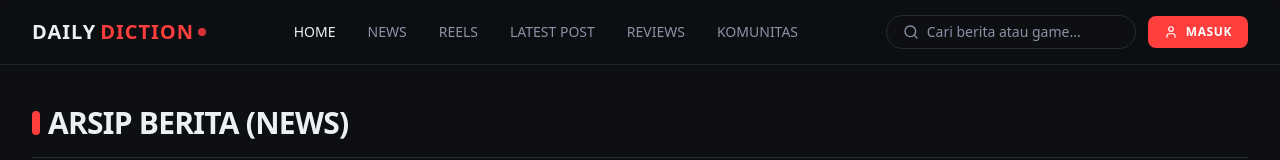
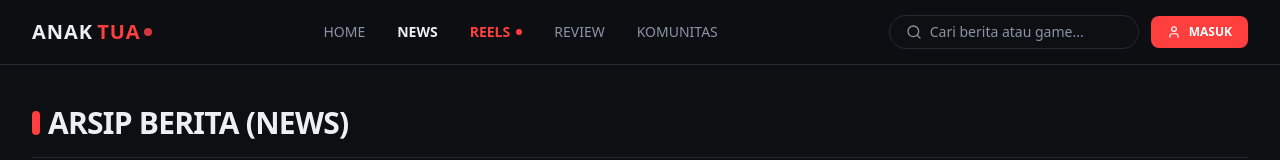
Before and after one commit to idin132/Kerja-Praktik-2026-DailyDiction, a Next.js app in the folder DailyDiction-Frontend/: page /news in a window 1280 px wide. Shown: the top 160 px of the page. Built offline with nearby package versions, Linux system fonts and the light colour scheme.

Commit message:
feat: gabungin fitur search navbar dengan UI idin

```diff
--- a/DailyDiction-Frontend/src/components/Navbar.tsx
+++ b/DailyDiction-Frontend/src/components/Navbar.tsx
@@ -1,49 +1,70 @@
 "use client";
 
+import { useState } from "react";
 import Link from "next/link";
-import { Search, Disc as DiscordIcon, User } from "lucide-react";
-import { useState } from 'react';
-import { useRouter } from 'next/navigation';
+import { usePathname, useRouter } from "next/navigation";
+import { motion, AnimatePresence } from "framer-motion";
+import { Menu, X, Search, User, Flame, Clapperboard, Newspaper, Star, Users } from "lucide-react";
 
 export default function Navbar() {
-  // 1. MESIN PENCARINYA DITARUH DI SINI
-  const [keyword, setKeyword] = useState('');
+  const [isOpen, setIsOpen] = useState(false);
+  const [keyword, setKeyword] = useState("");
+
+  const pathname = usePathname();
   const router = useRouter();
 
+  const navLinks = [
+    { name: "HOME", href: "/", icon: Flame },
+    { name: "NEWS", href: "/news", icon: Newspaper },
+    { name: "REELS", href: "/reels", icon: Clapperboard, isReels: true },
+    { name: "REVIEW", href: "/review", icon: Star },
+    { name: "KOMUNITAS", href: "/komunitas", icon: Users },
+  ];
+
+  // FUNGSI SEARCH (Dari Rizqi)
   const handleSearch = (e: React.FormEvent) => {
     e.preventDefault();
     if (keyword.trim()) {
       router.push(`/search?q=${keyword}`);
+      setIsOpen(false); // Tutup menu mobile otomatis kalau lagi buka di HP
     }
   };
 
   return (
-    <header className="sticky top-0 z-50 w-full border-b border-dark-border/80 bg-dark-bg/80 backdrop-blur-md">
+    <header className="sticky top-0 z-50 w-full border-b border-dark-border bg-dark-bg/90 backdrop-blur-md">
       <div className="mx-auto flex h-16 max-w-7xl items-center justify-between px-4 sm:px-6 lg:px-8">
 
-        {/* Brand Logo */}
-        <Link
-          href="/"
-          className="flex items-center gap-1 font-mono text-xl font-black tracking-wider text-text-primary"
-        >
-          DAILY<span className="text-brand-crimson">DICTION</span>
+        {/* Brand Logo (Dari Idin) */}
+        <Link href="/" className="flex items-center gap-1 font-mono text-xl font-black tracking-wider text-text-primary">
+          ANAK<span className="text-brand-crimson">TUA</span>
           <span className="h-2 w-2 rounded-full bg-brand-crimson animate-pulse" />
         </Link>
 
-        {/* Navigation Menu */}
-        <nav className="hidden md:flex items-center gap-8 text-sm font-medium text-text-muted">
-          <Link href="/" className="text-text-primary transition-colors hover:text-brand-crimson">HOME</Link>
-          <Link href="/news" className="transition-colors hover:text-brand-crimson">NEWS</Link>
-          <Link href="/reels" className="transition-colors hover:text-brand-crimson">REELS</Link>
-          <Link href="/artikel" className="transition-colors hover:text-brand-crimson">LATEST POST</Link>
-          <Link href="/review" className="transition-colors hover:text-brand-crimson">REVIEWS</Link>
-          <Link href="/komunitas" className="transition-colors hover:text-brand-crimson">KOMUNITAS</Link>
+        {/* Desktop Navigation Links (Dari Idin) */}
+        <nav className="hidden md:flex items-center gap-6 lg:gap-8 text-sm font-medium text-text-muted">
+          {navLinks.map((link) => {
+            const isActive = pathname === link.href;
+            return (
+              <Link
+                key={link.name}
+                href={link.href}
+                className={`transition-colors hover:text-brand-crimson flex items-center gap-1.5 ${
+                  isActive ? "font-bold text-text-primary" : ""
+                } ${link.isReels ? "text-brand-crimson font-bold" : ""}`}
+              >
+                <span>{link.name}</span>
+                {link.isReels && (
+                  <span className="h-1.5 w-1.5 rounded-full bg-brand-crimson animate-ping" />
+                )}
+              </Link>
+            );
+          })}
         </nav>
 
         {/* Action Buttons */}
         <div className="flex items-center gap-3">
 
-          {/* 2. INI KOTAK INPUT SEARCH YANG BARU (Gantiin button yang lama) */}
+          {/* DESKTOP SEARCH FORM (Dari Rizqi) */}
           <form onSubmit={handleSearch} className="hidden md:flex items-center bg-dark-bg border border-dark-border rounded-full px-4 py-1.5 focus-within:border-brand-cyan transition-colors">
             <Search className="h-4 w-4 text-text-muted mr-2" />
             <input
@@ -51,20 +72,98 @@ export default function Navbar() {
               placeholder="Cari berita atau game..."
               value={keyword}
               onChange={(e) => setKeyword(e.target.value)}
-              className="bg-transparent border-none outline-none text-sm text-text-primary placeholder:text-text-muted w-48 focus:w-64 transition-all duration-300"
+              className="bg-transparent border-none outline-none text-sm text-text-primary placeholder:text-text-muted w-32 lg:w-48 focus:w-64 transition-all duration-300"
             />
           </form>
 
-          {/* Tombol Masuk */}
-          <a
-            href="http://127.0.0.1:8000/admin/login"
-            className="flex items-center gap-2 rounded-lg bg-brand-crimson px-4 py-2 text-xs font-bold uppercase tracking-wider text-white transition-all hover:bg-brand-crimson/90 hover:shadow-[0_0_15px_rgba(255,62,62,0.4)]"
+          {/* Login Button (Dari Idin) */}
+          <Link
+            href="/login"
+            className="hidden sm:inline-flex items-center gap-2 rounded-lg bg-brand-crimson px-4 py-2 text-xs font-mono font-bold uppercase text-white transition-all hover:bg-brand-crimson/90 hover:shadow-[0_0_15px_rgba(255,62,62,0.4)]"
           >
             <User className="h-3.5 w-3.5" />
-            <span>Masuk</span>
-          </a>
+            <span>MASUK</span>
+          </Link>
+
+          {/* Hamburger Menu Button (Khusus Tampilan HP / Mobile) */}
+          <button
+            onClick={() => setIsOpen(!isOpen)}
+            aria-label="Toggle Navigation Menu"
+            className="flex h-9 w-9 items-center justify-center rounded-lg border border-dark-border bg-dark-card text-text-primary md:hidden hover:border-brand-crimson transition-colors"
+          >
+            {isOpen ? <X className="h-5 w-5 text-brand-crimson" /> : <Menu className="h-5 w-5" />}
+          </button>
         </div>
       </div>
+
+      {/* Mobile Drawer Navigation Menu Overlay (Dari Idin) */}
+      <AnimatePresence>
+        {isOpen && (
+          <motion.div
+            initial={{ opacity: 0, height: 0 }}
+            animate={{ opacity: 1, height: "auto" }}
+            exit={{ opacity: 0, height: 0 }}
+            transition={{ duration: 0.3, ease: "easeInOut" }}
+            className="overflow-hidden border-b border-dark-border bg-dark-card/95 backdrop-blur-xl md:hidden"
+          >
+            <div className="space-y-2 px-4 pt-3 pb-6 font-mono text-sm">
+
+              {/* MOBILE SEARCH FORM (Adaptasi buatan Rizqi buat di HP) */}
+              <form onSubmit={handleSearch} className="flex items-center bg-dark-bg border border-dark-border rounded-xl px-4 py-3 mb-4 focus-within:border-brand-cyan transition-colors">
+                <Search className="h-4 w-4 text-text-muted mr-3" />
+                <input
+                  type="text"
+                  placeholder="Cari berita..."
+                  value={keyword}
+                  onChange={(e) => setKeyword(e.target.value)}
+                  className="bg-transparent border-none outline-none text-sm text-text-primary placeholder:text-text-muted w-full"
+                />
+              </form>
+
+              {navLinks.map((link) => {
+                const Icon = link.icon;
+                const isActive = pathname === link.href;
+
+                return (
+                  <Link
+                    key={link.name}
+                    href={link.href}
+                    onClick={() => setIsOpen(false)}
+                    className={`flex items-center justify-between rounded-xl px-4 py-3 font-bold transition-all ${
+                      isActive
+                        ? "bg-brand-crimson/15 border border-brand-crimson/40 text-brand-crimson"
+                        : "text-text-muted hover:bg-dark-bg hover:text-text-primary"
+                    }`}
+                  >
+                    <div className="flex items-center gap-3">
+                      <Icon className={`h-4 w-4 ${link.isReels ? "text-brand-crimson" : ""}`} />
+                      <span>{link.name}</span>
+                    </div>
+
+                    {link.isReels && (
+                      <span className="rounded bg-brand-crimson px-2 py-0.5 text-[10px] uppercase text-white">
+                        HOT
+                      </span>
+                    )}
+                  </Link>
+                );
+              })}
+
+              {/* Mobile Login Button */}
+              <div className="pt-2">
+                <Link
+                  href="/login"
+                  onClick={() => setIsOpen(false)}
+                  className="flex w-full items-center justify-center gap-2 rounded-xl bg-brand-crimson py-3 font-bold uppercase text-white shadow-md active:scale-95 transition-all"
+                >
+                  <User className="h-4 w-4" />
+                  <span>MASUK KE AKUN</span>
+                </Link>
+              </div>
+            </div>
+          </motion.div>
+        )}
+      </AnimatePresence>
     </header>
   );
 }
```
